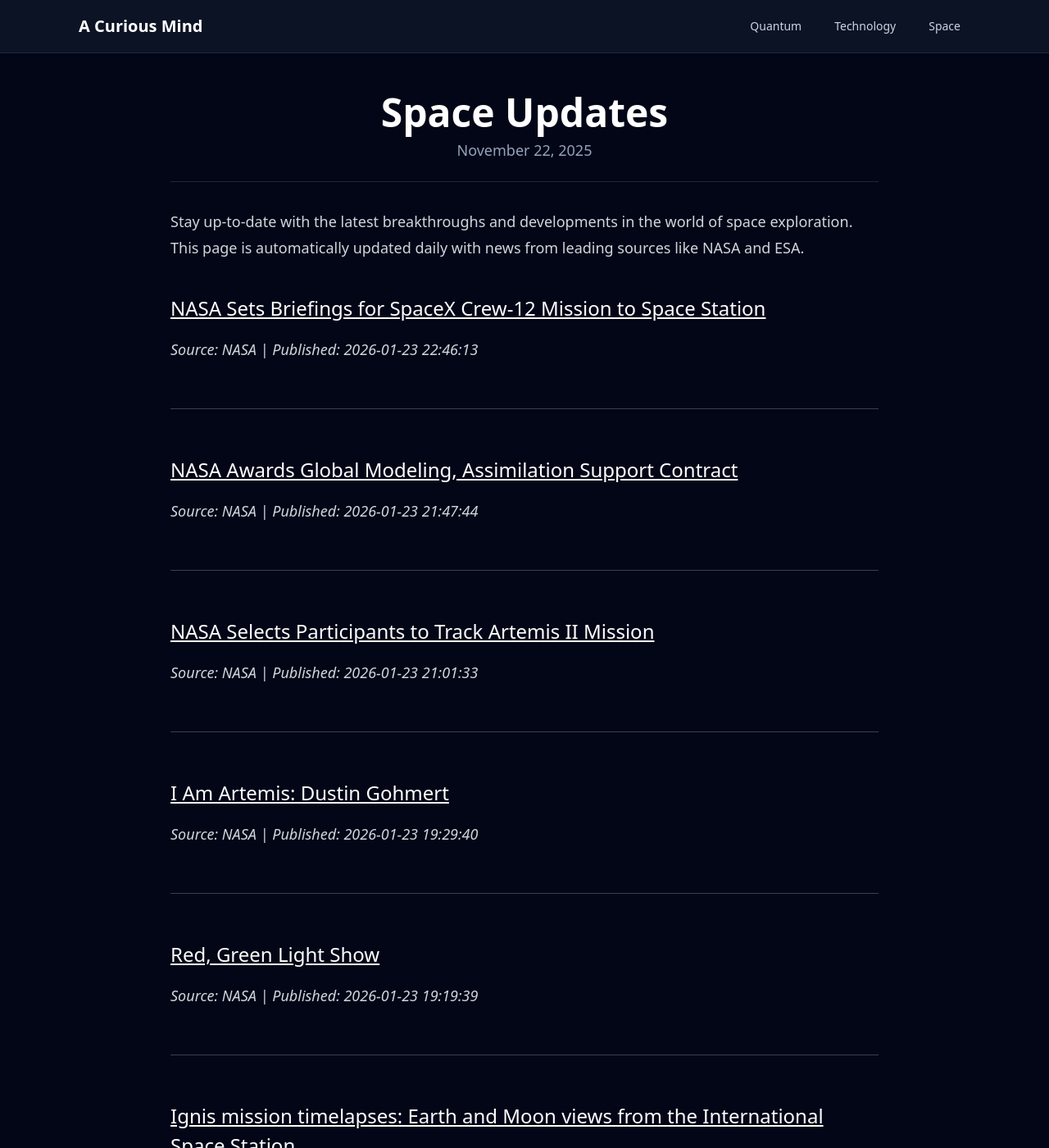
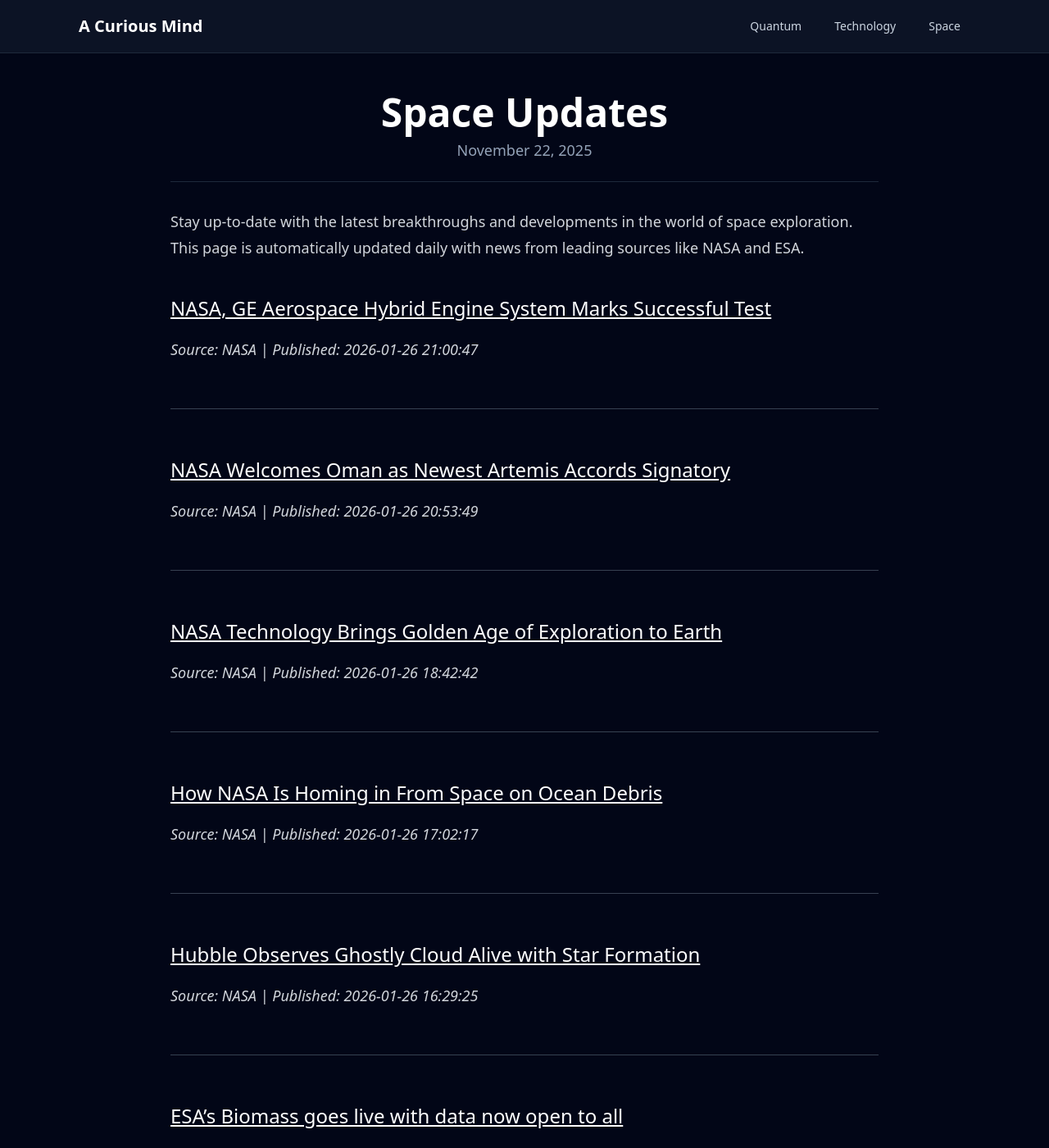
Before and after one commit to onehl7/onehl7.github.io, a Jekyll site: the page built from _posts/2025-11-22-space-updates.md, in a window 1280 px wide and 1400 px high. Shown: the whole window at 82% size. Built offline with Jekyll 4.4.1, drawn with Linux system fonts in a browser that asks for light colours; nearby versions of some CDN libraries; some of the changed text lies outside the part shown.

Commit message:
Update space news data

```diff
--- a/_data/space_news.json
+++ b/_data/space_news.json
@@ -1,33 +1,45 @@
 [
   {
     "source": "NASA",
-    "title": "NASA Sets Briefings for SpaceX Crew-12 Mission to Space Station",
-    "link": "https://www.nasa.gov/news-release/nasa-sets-briefings-for-spacex-crew-12-mission-to-space-station/",
-    "published": "2026-01-23 22:46:13"
+    "title": "NASA, GE Aerospace Hybrid Engine System Marks Successful Test",
+    "link": "https://www.nasa.gov/aeronautics/hybrid-engine-tested/",
+    "published": "2026-01-26 21:00:47"
   },
   {
     "source": "NASA",
-    "title": "NASA Awards Global Modeling, Assimilation Support Contract",
-    "link": "https://www.nasa.gov/news-release/nasa-awards-global-modeling-assimilation-support-contract/",
-    "published": "2026-01-23 21:47:44"
+    "title": "NASA Welcomes Oman as Newest Artemis Accords Signatory",
+    "link": "https://www.nasa.gov/news-release/nasa-welcomes-oman-as-newest-artemis-accords-signatory/",
+    "published": "2026-01-26 20:53:49"
   },
   {
     "source": "NASA",
-    "title": "NASA Selects Participants to Track Artemis II Mission",
-    "link": "https://www.nasa.gov/technology/space-comms/nasa-selects-participants-to-track-artemis-ii-mission/",
-    "published": "2026-01-23 21:01:33"
+    "title": "NASA Technology Brings Golden Age of Exploration to Earth",
+    "link": "https://www.nasa.gov/news-release/nasa-technology-brings-golden-age-of-exploration-to-earth/",
+    "published": "2026-01-26 18:42:42"
   },
   {
     "source": "NASA",
-    "title": "I Am Artemis: Dustin Gohmert",
-    "link": "https://www.nasa.gov/missions/artemis/i-am-artemis/i-am-artemis-dustin-gohmert/",
-    "published": "2026-01-23 19:29:40"
+    "title": "How NASA Is Homing in From Space on Ocean Debris",
+    "link": "https://www.nasa.gov/earth/how-nasa-is-homing-in-from-space-on-ocean-debris/",
+    "published": "2026-01-26 17:02:17"
   },
   {
     "source": "NASA",
-    "title": "Red, Green Light Show",
-    "link": "https://www.nasa.gov/image-article/red-green-light-show/",
-    "published": "2026-01-23 19:19:39"
+    "title": "Hubble Observes Ghostly Cloud Alive with Star Formation",
+    "link": "https://www.nasa.gov/image-article/hubble-observes-ghostly-cloud-alive-with-star-formation/",
+    "published": "2026-01-26 16:29:25"
+  },
+  {
+    "source": "ESA",
+    "title": "ESA\u2019s Biomass goes live with data now open to all",
+    "link": "https://www.esa.int/Applications/Observing_the_Earth/FutureEO/Biomass/ESA_s_Biomass_goes_live_with_data_now_open_to_all",
+    "published": "2026-01-26 13:27:00"
+  },
+  {
+    "source": "ESA",
+    "title": "Artemis II rollout",
+    "link": "https://www.esa.int/ESA_Multimedia/Videos/2026/01/Artemis_II_rollout",
+    "published": "2026-01-26 10:30:00"
   },
   {
     "source": "ESA",
@@ -43,18 +55,6 @@
   },
   {
     "source": "ESA",
-    "title": "Earth from Space: Pantanal",
-    "link": "https://www.esa.int/ESA_Multimedia/Images/2026/01/Earth_from_Space_Pantanal",
-    "published": "2026-01-23 09:00:00"
-  },
-  {
-    "source": "ESA",
-    "title": "Arctic Weather Satellite paves way for constellation",
-    "link": "https://www.esa.int/Applications/Observing_the_Earth/Meteorological_missions/Arctic_Weather_Satellite/Arctic_Weather_Satellite_paves_way_for_constellation",
-    "published": "2026-01-22 10:12:00"
-  },
-  {
-    "source": "ESA",
     "title": "\u03b5psilon",
     "link": "https://www.esa.int/Science_Exploration/Human_and_Robotic_Exploration/epsilon",
     "published": "2026-01-21 12:54:00"
```
